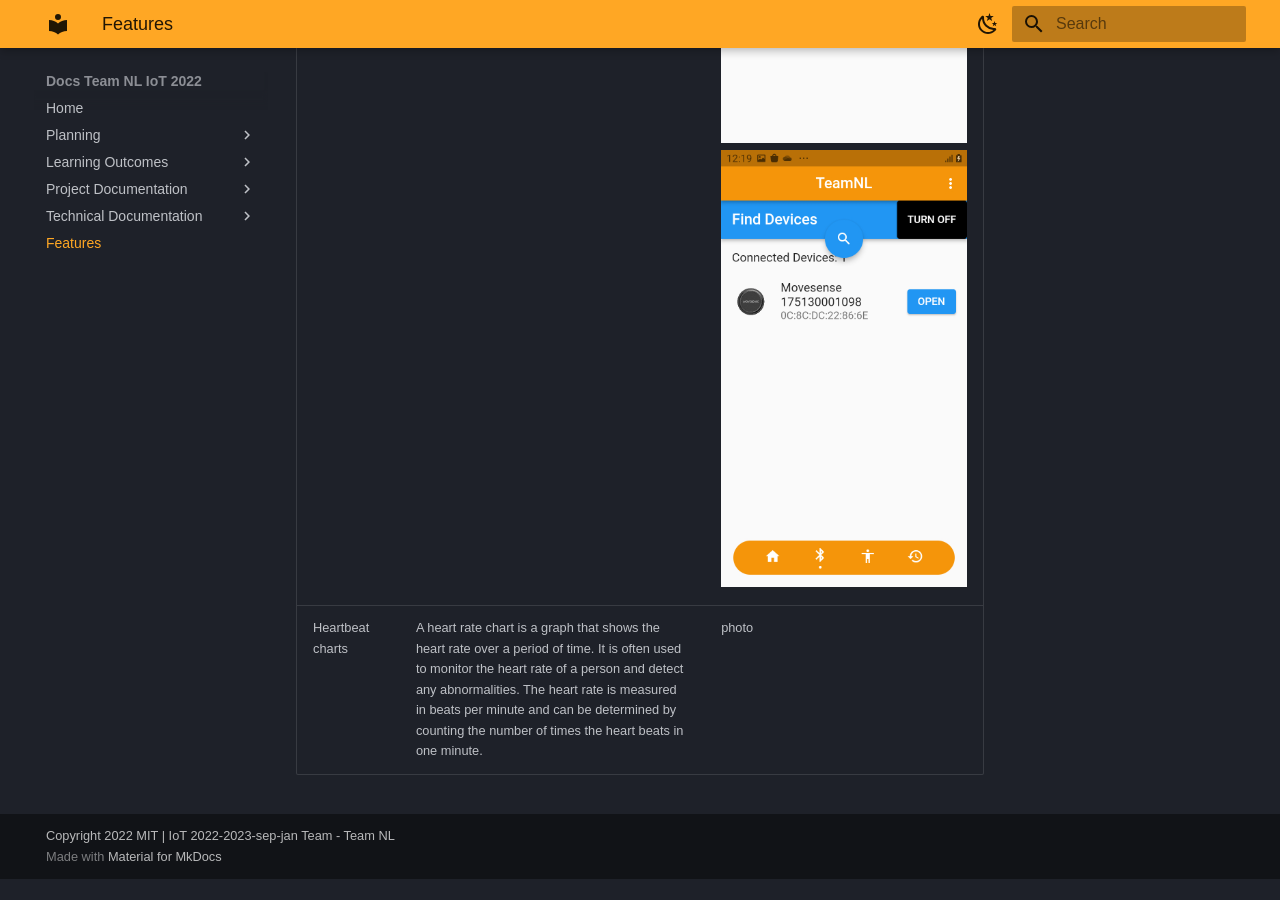
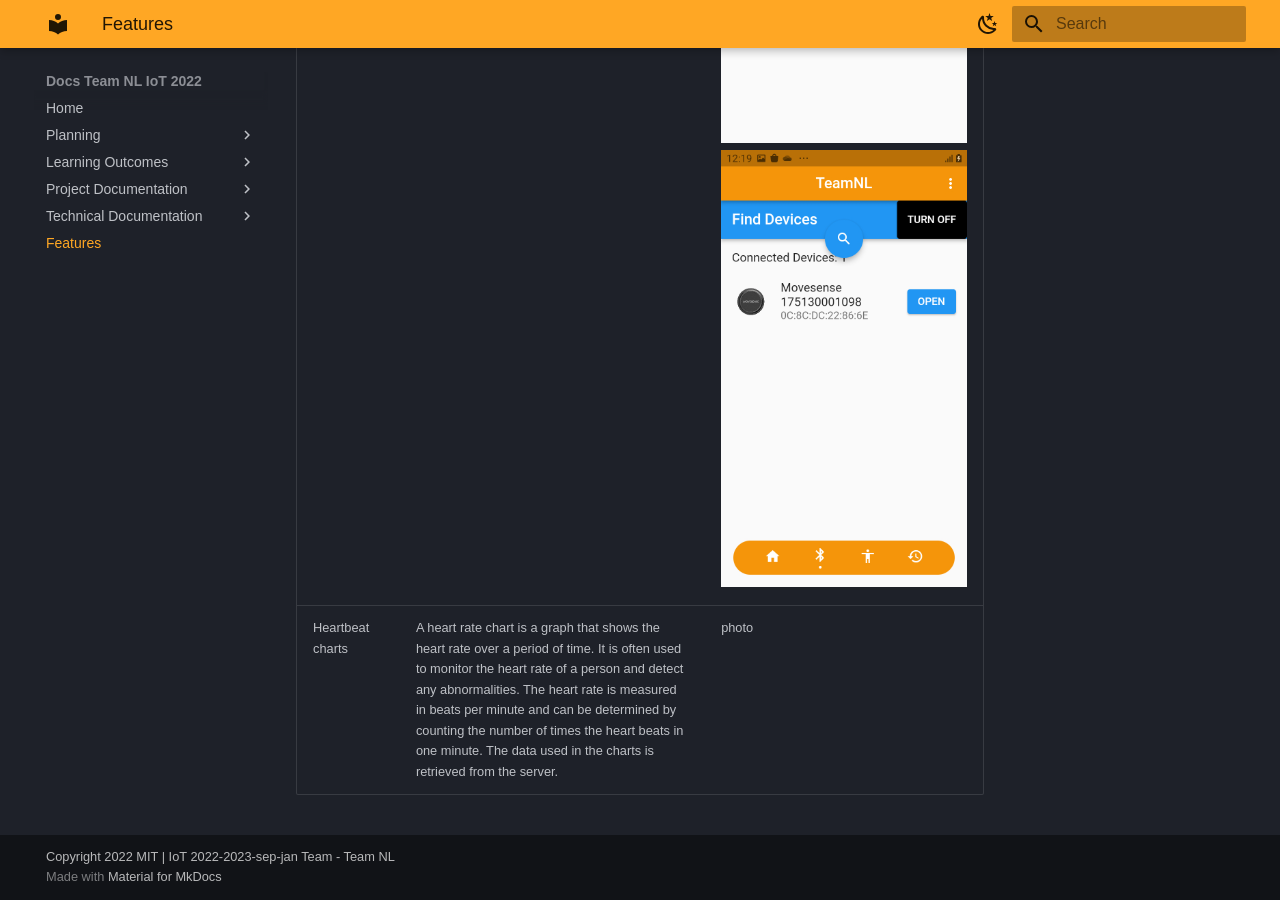
Before and after one commit to serg-and/team-nl-iot-2022, an MkDocs documentation site: the page built from docs/features.md, in a window 1280 px wide and 900 px high, scrolled down 5084 px. Built offline with MkDocs 1.6.1 and Material for MkDocs 9.7.7, drawn with Linux system fonts in a browser that asks for light colours; some web fonts are replaced; before the commit the page ends 5963 px from its top, so only the background shows below that.

Commit message:
Add description to heartbeat charts

```diff
--- a/docs/features.md
+++ b/docs/features.md
@@ -6,4 +6,4 @@
 |Onboarding screen|Onboarding screens are screens that are shown to users when they first start using a app. These screens are designed to introduce users to the app and explain its key features and functions. Onboarding screens often include step-by-step instructions or tutorials to help users get started with the app and become familiar with its interface and features. In short, an onboarding screen is a feature that helps new users understand and use a app.|![Onboading Screen](images/features_page/OnboardingScreen1.jpg)![Onboading Screen](images/features_page/OnboardingScreen2.jpg)![Onboading Screen](images/features_page/OnboardingScreen3.jpg)|
 |Settings Bar|A settings bar is a user interface element that provides access to settings and preferences for an application. It is typically located at the top or bottom of the screen, and consists of a series of icons or buttons that allow users to adjust various settings. For example, a settings bar may include icons for notifications, turning on and off wireless connectivitys and more.|![Settings Bar](images/features_page/Homepage.jpg)![Settings Bar Pop Up](images/features_page/SettingsBar.jpg)![Settings Page](images/features_page/Settingspage.jpg)|
 |Bluetooth Low Energy|Bluetooth Low Energy, or BLE, is a wireless technology that is designed to provide low-power communication between devices. It is a variant of the Bluetooth standard, and is often used in devices such as fitness trackers, smartwatches, and other wearable technology, as well as in home automation and Internet of Things (IoT) devices. BLE is designed to consume less power than regular Bluetooth, which makes it well-suited for applications where the device needs to operate for long periods of time on a small battery like the movesense sensor that we have. With this feature you can turn bluetooth on, discover for bluetooth devices and connect with bluetooth devices.|![Turn bluetooth on](images/features_page/TurnOnBluetoothpage.jpg)![Permission](images/features_page/bluetoothPermissionMessage.jpg)![Discovering](images/features_page/DiscoveringBluetoothDevices.jpg)![Connecting](images/features_page/ConnectingBluetoothDevice.jpg)![Connected](images/features_page/ConnectedBluetoothDevices.jpg)|
-|Heartbeat charts|A heart rate chart is a graph that shows the heart rate over a period of time. It is often used to monitor the heart rate of a person and detect any abnormalities. The heart rate is measured in beats per minute and can be determined by counting the number of times the heart beats in one minute.|photo|
+|Heartbeat charts|A heart rate chart is a graph that shows the heart rate over a period of time. It is often used to monitor the heart rate of a person and detect any abnormalities. The heart rate is measured in beats per minute and can be determined by counting the number of times the heart beats in one minute. The data used in the charts is retrieved from the server.|photo|
```
